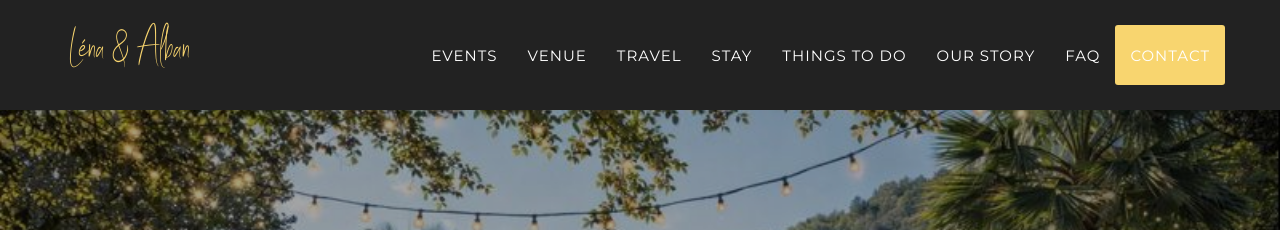
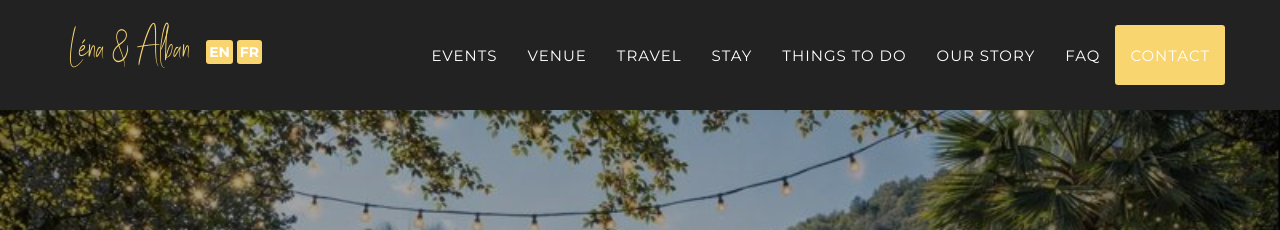
Before and after one commit to LenaAlban/lena-alban-wedding, a Jekyll site: the page built from index.html, in a window 1280 px wide. Shown: the top 230 px of the page. Built offline with Jekyll 4.4.1, drawn with Linux system fonts in a browser that asks for light colours; some web fonts are replaced.

Commit message:
Update agency.css

```diff
--- a/_includes/css/agency.css
+++ b/_includes/css/agency.css
@@ -982,8 +982,3 @@ header, header * {
   body { padding-top: 70px !important; }
   header { min-height: calc(100vh - 70px) !important; }
 }
-
-/* cache le switch EN/FR dans la navbar */
-.navbar-default .btn-m {
-  display: none !important;
-}
```
